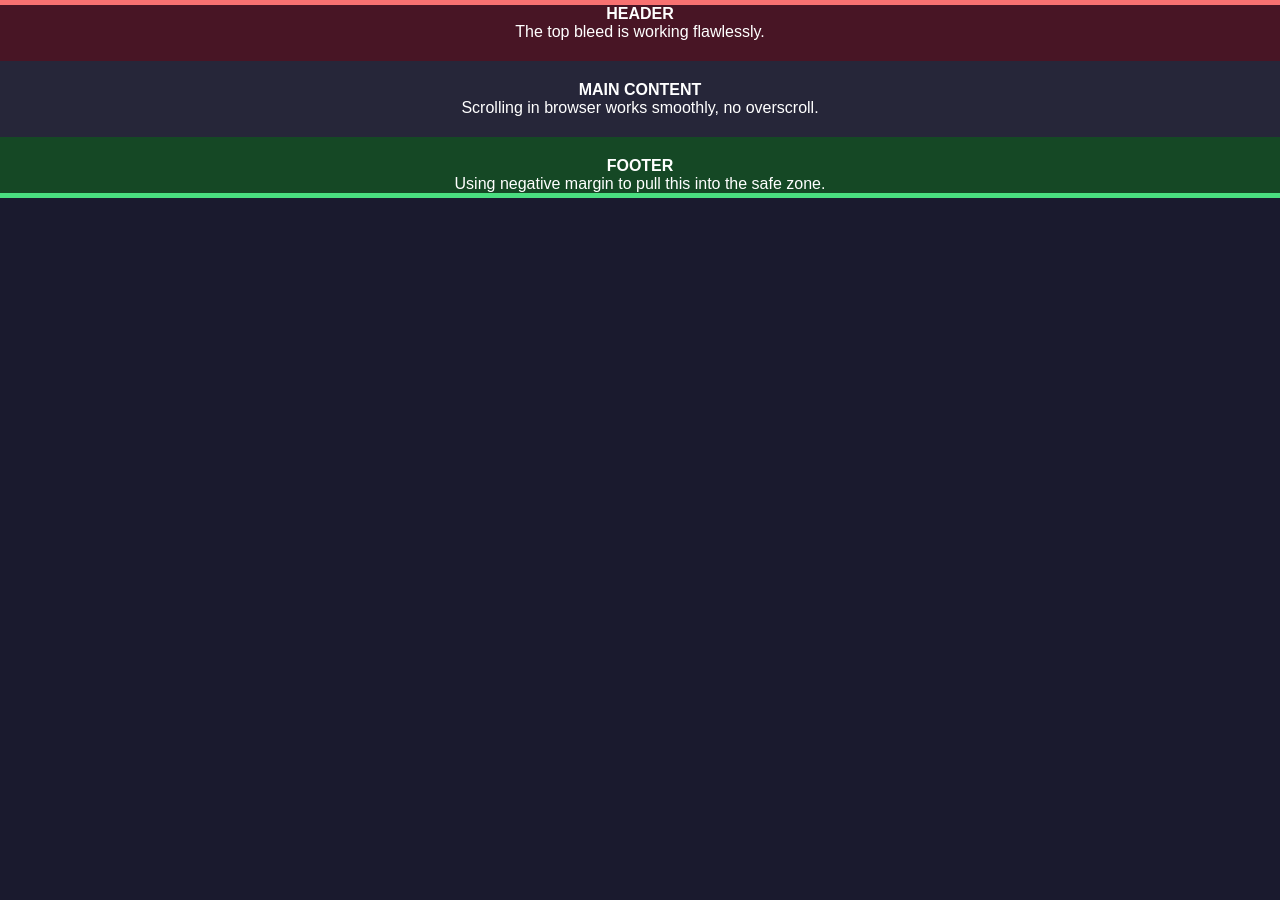
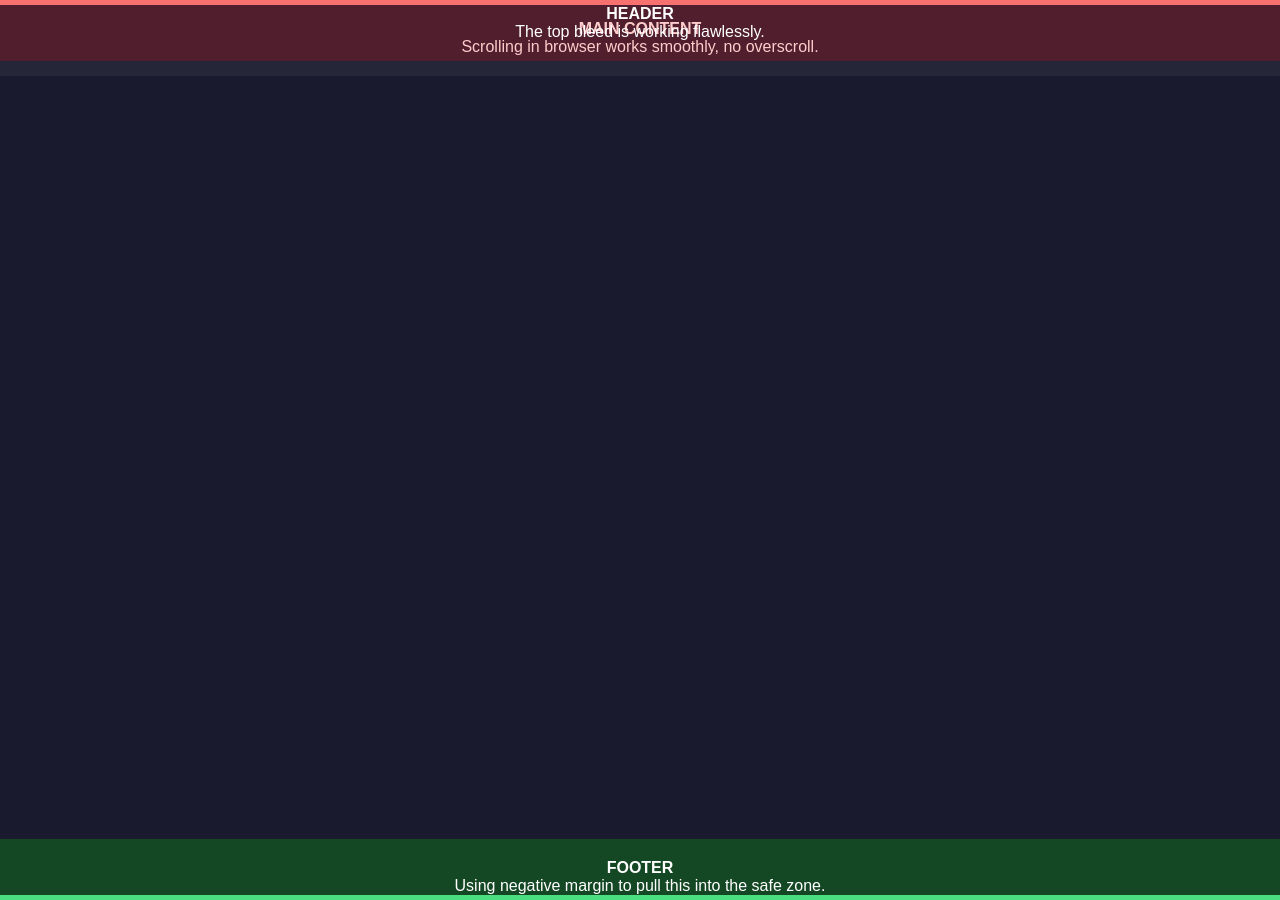
Before and after one commit to LA-S78/la-s78.github.io, a Jekyll site: the page built from index.md, in a window 1280 px wide. Built offline with Jekyll 4.4.1, drawn with Linux system fonts in a browser that asks for light colours.

Commit message:
iOS debugging

```diff
--- a/_layouts/debug.html
+++ b/_layouts/debug.html
@@ -21,14 +21,11 @@
             font-family: sans-serif;
             color: white;
         }
-
-        #mobile-container {
-            display: grid;
-            grid-template-rows: auto 1fr auto;
-            /* CRITICAL: No overflow: hidden here, we need the footer to bleed out */
-        }
-
         header {
+            position:fixed;
+            top:0;
+            left:0;
+            right:0;
             background: rgba(255, 0, 0, 0.2);
             border-top: 5px solid #f87171;
             padding-top: env(safe-area-inset-top);
@@ -44,6 +41,10 @@
         }
 
         footer {
+            position:fixed;
+            bottom:0;
+            left:0;
+            right:0;
             background: rgba(0, 255, 0, 0.2);
             border-bottom: 5px solid #4ade80;
             text-align: center;
```
